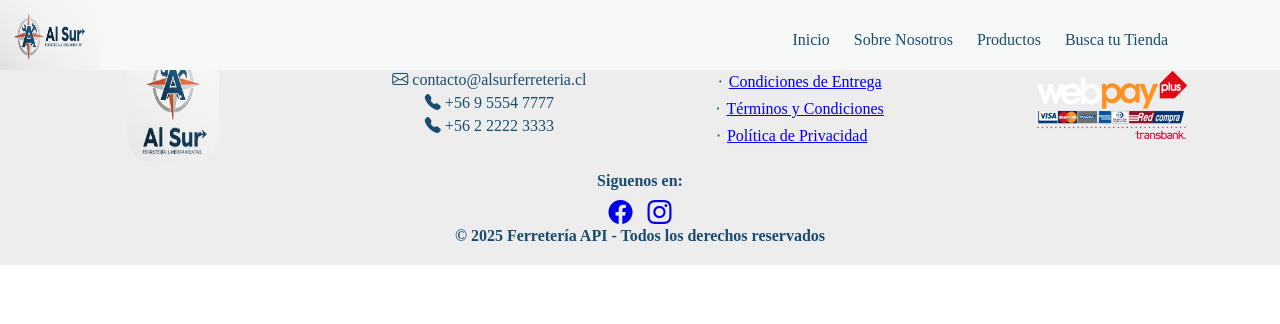
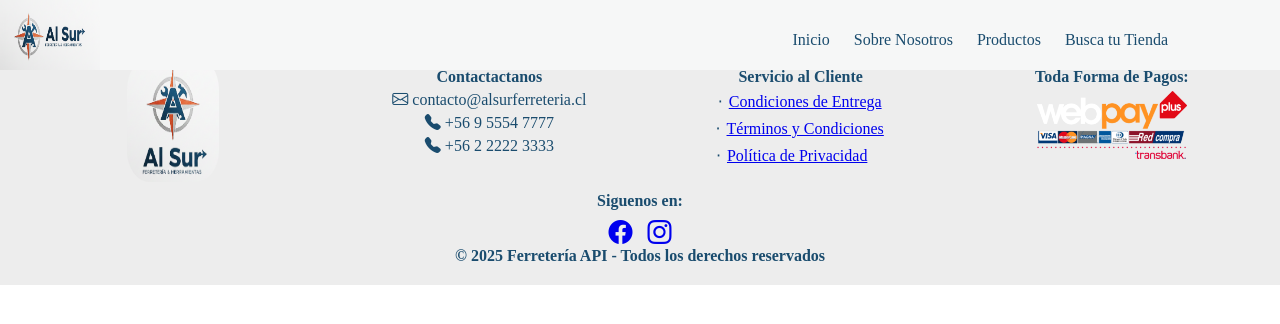
Before and after one commit to RodolfoParada/Ferreteria-Api, a website: page src/view/busca-tienda.html in a window 1280 px wide. Drawn offline with nearby package versions, Linux system fonts and the light colour scheme; no server answers.

Commit message:
fix: modificación de css en productos.css y sobre-nosotros.css

```diff
--- a/public/css/busca-tienda.css
+++ b/public/css/busca-tienda.css
@@ -3,6 +3,30 @@
    =============================== */
 
 /* Si esto no se aplica, el CSS NO está cargando */
+/* 1. El contenedor padre */
+header {
+    position: fixed;
+    top: 0;
+    left: 0;
+    width: 100%;
+    z-index: 9999;
+    background-color: #ffffff; /* Pon el color de fondo de tu web */
+    border-bottom: 1px solid #ddd; /* Para ver dónde termina el header */
+}
+
+/* 2. El div donde insertas el JS */
+#nav {
+    display: block;
+    width: 100%;
+    min-height: 50px; /* Asegura que siempre tenga un tamaño mínimo */
+}
+
+/* 3. El cuerpo de la página */
+main#vista {
+    position: relative;
+    z-index: 1; /* Mucho menor que el del header */
+    margin-top: 20px; /* Espacio extra */
+}
 
 h1{
     color:#1A4C6E;
@@ -62,5 +86,5 @@ h1{
 .tienda-card button:hover{
     background-color: #F6F7F7;
     color: #1A4C6E;
-    border-radius: 2px solid #1A4C6E;
+    border: 2px solid #1A4C6E;
 }
--- a/public/css/productos.css
+++ b/public/css/productos.css
@@ -1,4 +1,30 @@
 /* Estilo del contenedor principal para que las cards se muestren en filas */
+/* 1. El contenedor padre */
+header {
+    position: fixed;
+    top: 0;
+    left: 0;
+    width: 100%;
+    z-index: 9999;
+    background-color: #ffffff; /* Pon el color de fondo de tu web */
+    border-bottom: 1px solid #ddd; /* Para ver dónde termina el header */
+}
+
+/* 2. El div donde insertas el JS */
+#nav {
+    display: block;
+    width: 100%;
+    min-height: 50px; /* Asegura que siempre tenga un tamaño mínimo */
+}
+
+/* 3. El cuerpo de la página */
+main#vista {
+    position: relative;
+    z-index: 1; /* Mucho menor que el del header */
+    margin-top: 20px; /* Espacio extra */
+}
+
+
 #lista-productos {
      display: grid;
      grid-template-columns: 1fr 1fr 1fr;
```
